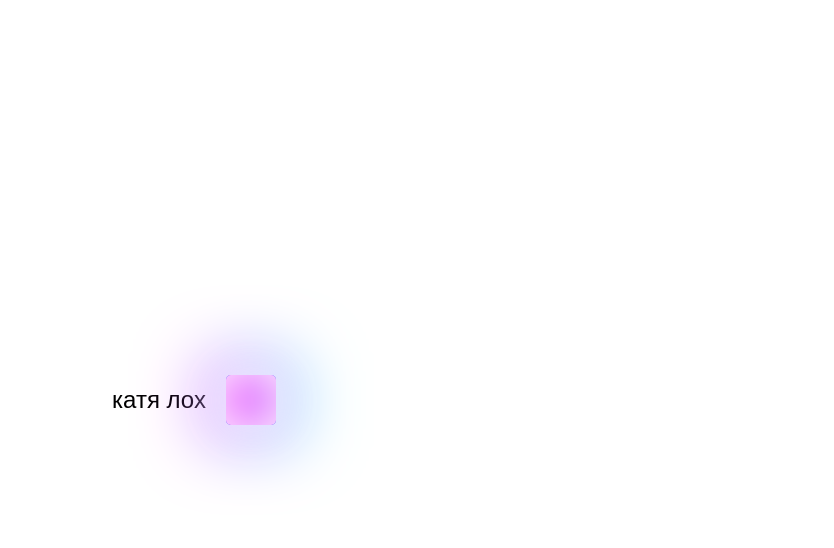
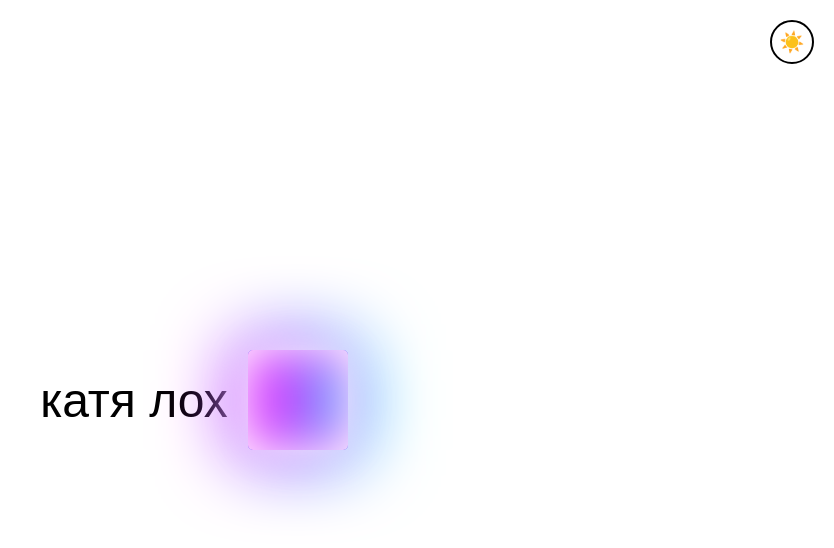
Before and after one commit to palmaliv228/palmaliv.github.io, a plain HTML site: page index.html in a window 1280 px wide. Shown: the whole page, without its empty margins (446-1280 px from the left). Drawn offline with Linux system fonts and the light colour scheme.

Commit message:
Update index.html

```diff
--- a/index.html
+++ b/index.html
@@ -12,7 +12,13 @@
             height: 100vh;
             background-color: white;
             font-family: Arial, sans-serif;
-            font-size: 24px;
+            font-size: 48px;
+            transition: all 0.3s ease;
+        }
+
+        body.dark-mode {
+            background-color: black;
+            color: white;
         }
 
         .container {
@@ -22,8 +28,8 @@
         }
 
         .flip-card {
-            width: 50px;
-            height: 50px;
+            width: 100px;
+            height: 100px;
             perspective: 1000px;
             cursor: pointer;
         }
@@ -59,6 +65,21 @@
                 0 0 50px #fff,
                 -10px 0 80px #f0f,
                 10px 0 80px #0ff;
+            transition: all 0.3s ease;
+        }
+
+        body.dark-mode .flip-card-front,
+        body.dark-mode .flip-card-back {
+            background-color: black;
+            box-shadow:
+                inset 0 0 50px #000,
+                inset 20px 0 80px #0f0,
+                inset -20px 0 80px #f00,
+                inset 20px 0 300px #0f0,
+                inset -20px 0 300px #f00,
+                0 0 50px #000,
+                -10px 0 80px #0f0,
+                10px 0 80px #f00;
         }
 
         .flip-card-front {
@@ -69,10 +90,46 @@
             background-color: #fff;
             color: black;
             transform: rotateY(180deg);
+            font-size: 36px;
+        }
+
+        body.dark-mode .flip-card-back {
+            color: white;
+        }
+
+        .theme-switch {
+            position: fixed;
+            top: 20px;
+            right: 20px;
+            width: 40px;
+            height: 40px;
+            background-color: #fff;
+            border: 2px solid #000;
+            border-radius: 50%;
+            cursor: pointer;
+            display: flex;
+            align-items: center;
+            justify-content: center;
+            transition: all 0.3s ease;
+        }
+
+        body.dark-mode .theme-switch {
+            background-color: #000;
+            border-color: #fff;
+        }
+
+        .theme-switch::before {
+            content: "☀️";
+            font-size: 20px;
+        }
+
+        body.dark-mode .theme-switch::before {
+            content: "🌙";
         }
     </style>
 </head>
 <body>
+    <div class="theme-switch" onclick="toggleTheme()"></div>
     <div class="container">
         <div>катя лох</div>
         <div class="flip-card">
@@ -82,5 +139,11 @@
             </div>
         </div>
     </div>
+
+    <script>
+        function toggleTheme() {
+            document.body.classList.toggle('dark-mode');
+        }
+    </script>
 </body>
 </html>
```
